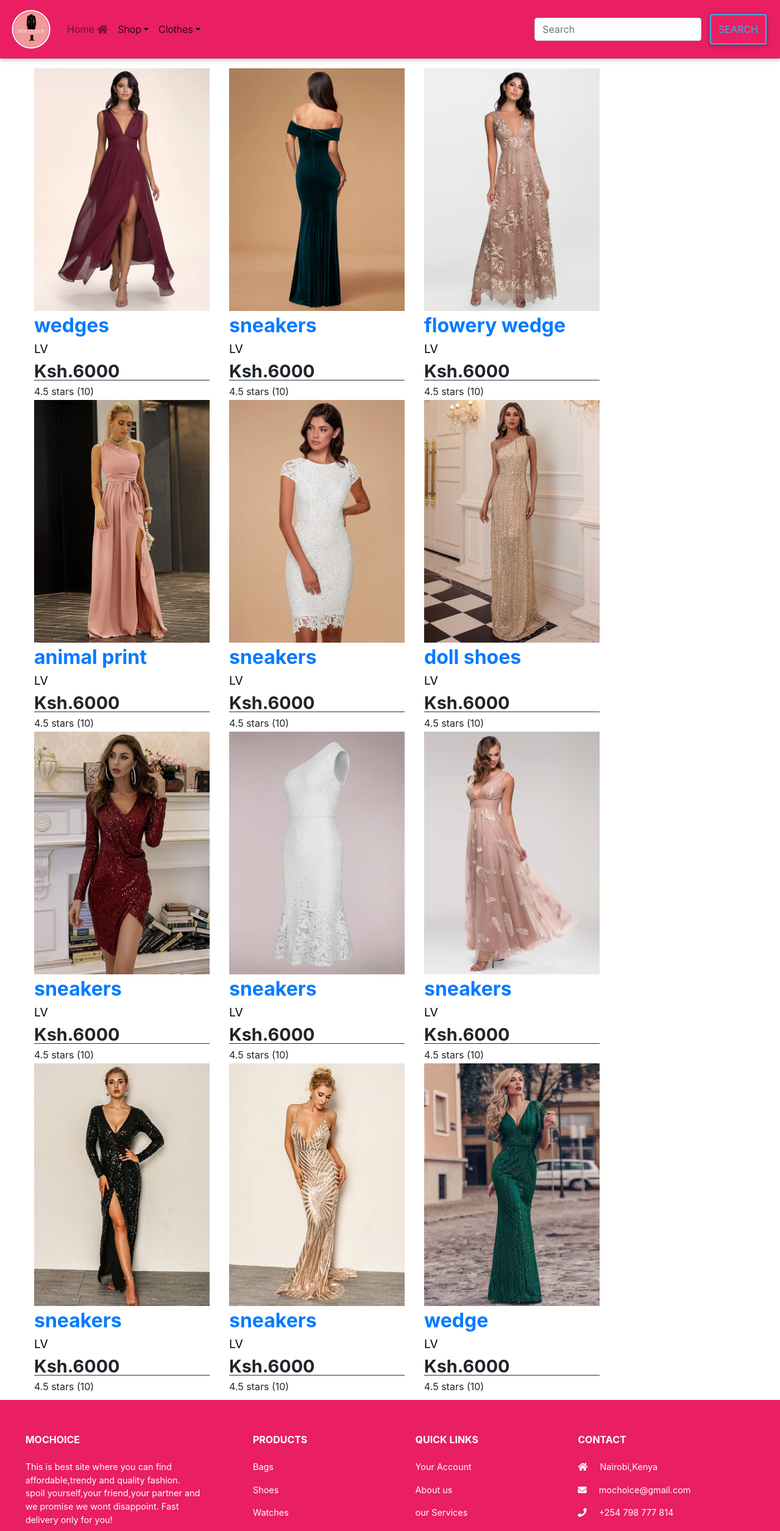
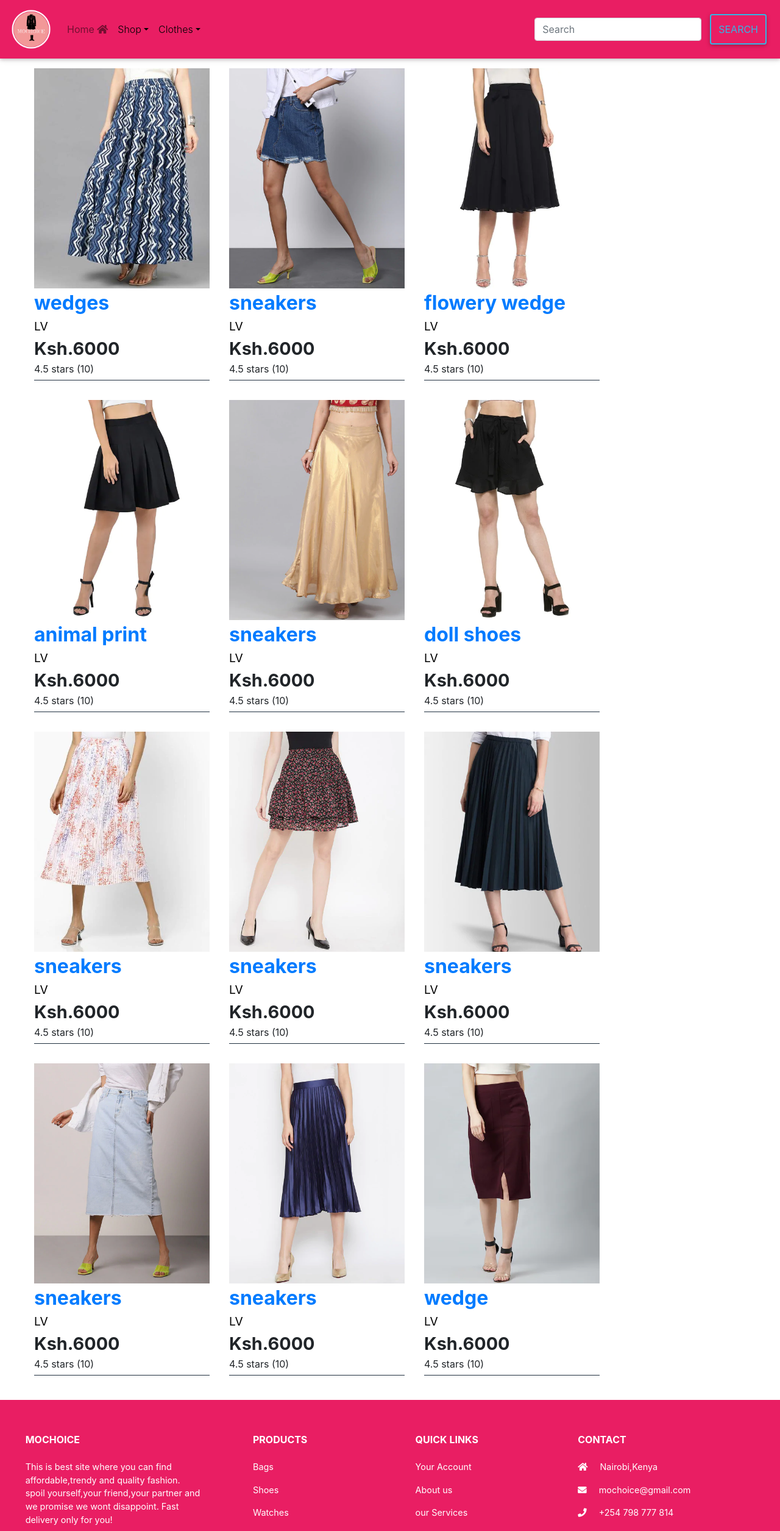
Before and after one commit to Diana-nyamai/Mochoice-Website, a React (Create React App) app: page /Skirt in a window 1280 px wide. Shown: the top 2511 px of the page at 61% size. Built offline with nearby package versions, Linux system fonts and the light colour scheme.

Commit message:
skirt update

```diff
--- a/src/Components/pages/Clothes/Data/SkirtData.js
+++ b/src/Components/pages/Clothes/Data/SkirtData.js
@@ -4,7 +4,7 @@ export default  {
         _id:'1',
         name:'wedges',
         category:'bags',
-        images:'/images/clothes/dresses/d1.jpg',
+        images:'/images/clothes/skirt/s1.jpg',
         price:6000,
         brand:'LV',
         rating:4.5,
@@ -15,7 +15,7 @@ export default  {
         _id:'2',
         name:'sneakers',
         category:'bags',
-        images:'/images/clothes/dresses/d2.jpg',
+        images:'/images/clothes/skirt/s2.jpg',
         price:6000,
         brand:'LV',
         rating:4.5,
@@ -26,7 +26,7 @@ export default  {
         _id:'3',
         name:'flowery wedge',
         category:'bags',
-        images:'/images/clothes/dresses/d3.jpg',
+        images:'/images/clothes/skirt/s3.jpg',
         price:6000,
         brand:'LV',
         rating:4.5,
@@ -37,7 +37,7 @@ export default  {
         _id:'4',
         name:'animal print',
         category:'bags',
-        images:'/images/clothes/dresses/d4.jpg',
+        images:'/images/clothes/skirt/s4.jpg',
         price:6000,
         brand:'LV',
         rating:4.5,
@@ -48,7 +48,7 @@ export default  {
         _id:'5',
         name:'sneakers',
         category:'bags',
-        images:'/images/clothes/dresses/d5.jpg',
+        images:'/images/clothes/skirt/s5.jpg',
         price:6000,
         brand:'LV',
         rating:4.5,
@@ -59,7 +59,7 @@ export default  {
         _id:'6',
         name:'doll shoes',
         category:'bags',
-        images:'/images/clothes/dresses/d6.jpg',
+        images:'/images/clothes/skirt/s6.jpg',
         price:6000,
         brand:'LV',
         rating:4.5,
@@ -70,7 +70,7 @@ export default  {
         _id:'7',
         name:'sneakers',
         category:'bags',
-        images:'/images/clothes/dresses/d7.jpg',
+        images:'/images/clothes/skirt/s7.jpg',
         price:6000,
         brand:'LV',
         rating:4.5,
@@ -81,7 +81,7 @@ export default  {
         _id:'8',
         name:'sneakers',
         category:'bags',
-        images:'/images/clothes/dresses/d8.jpg',
+        images:'/images/clothes/skirt/s8.jpg',
         price:6000,
         brand:'LV',
         rating:4.5,
@@ -92,7 +92,7 @@ export default  {
         _id:'9',
         name:'sneakers',
         category:'bags',
-        images:'/images/clothes/dresses/d9.jpg',
+        images:'/images/clothes/skirt/s9.jpg',
         price:6000,
         brand:'LV',
         rating:4.5,
@@ -103,7 +103,7 @@ export default  {
         _id:'10',
         name:'sneakers',
         category:'bags',
-        images:'/images/clothes/dresses/d10.jpg',
+        images:'/images/clothes/skirt/s10.jpg',
         price:6000,
         brand:'LV',
         rating:4.5,
@@ -114,7 +114,7 @@ export default  {
         _id:'11',
         name:'sneakers',
         category:'bags',
-        images:'/images/clothes/dresses/d11.jpg',
+        images:'/images/clothes/skirt/s11.jpg',
         price:6000,
         brand:'LV',
         rating:4.5,
@@ -125,7 +125,7 @@ export default  {
         _id:'12',
         name:'wedge',
         category:'bags',
-        images:'/images/clothes/dresses/d12.jpg',
+        images:'/images/clothes/skirt/s12.jpg',
         price:6000,
         brand:'LV',
         rating:4.5,
```
Also changed, not shown: public/images/clothes/skirt/s4.jpg, public/images/clothes/skirt/s9.jpg.
